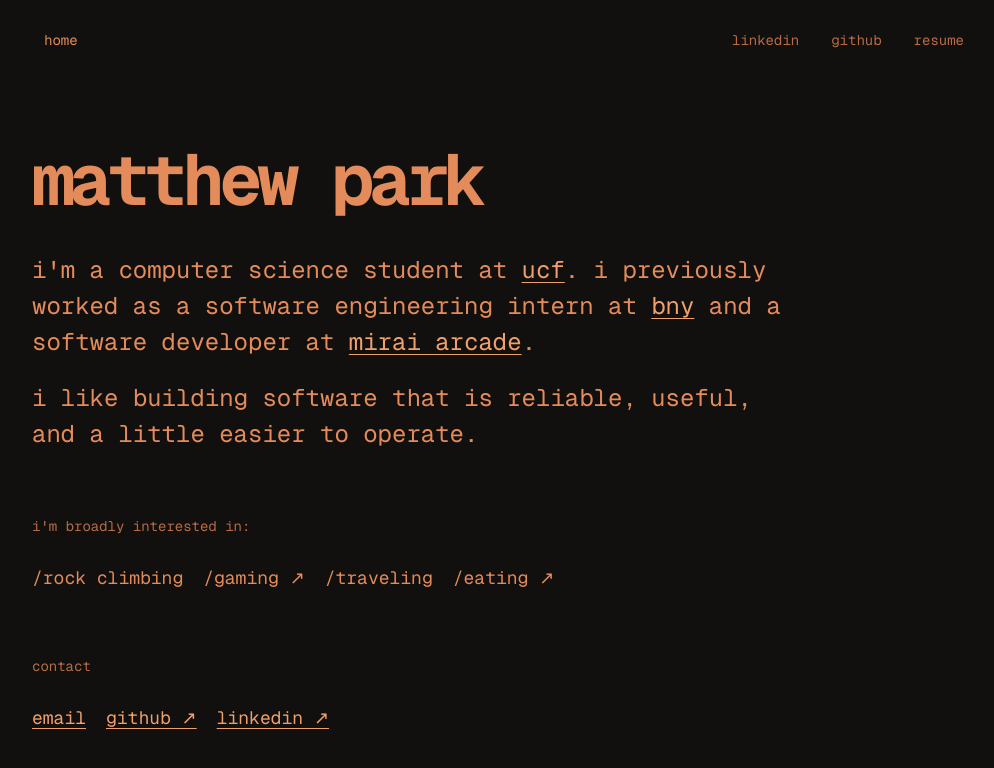
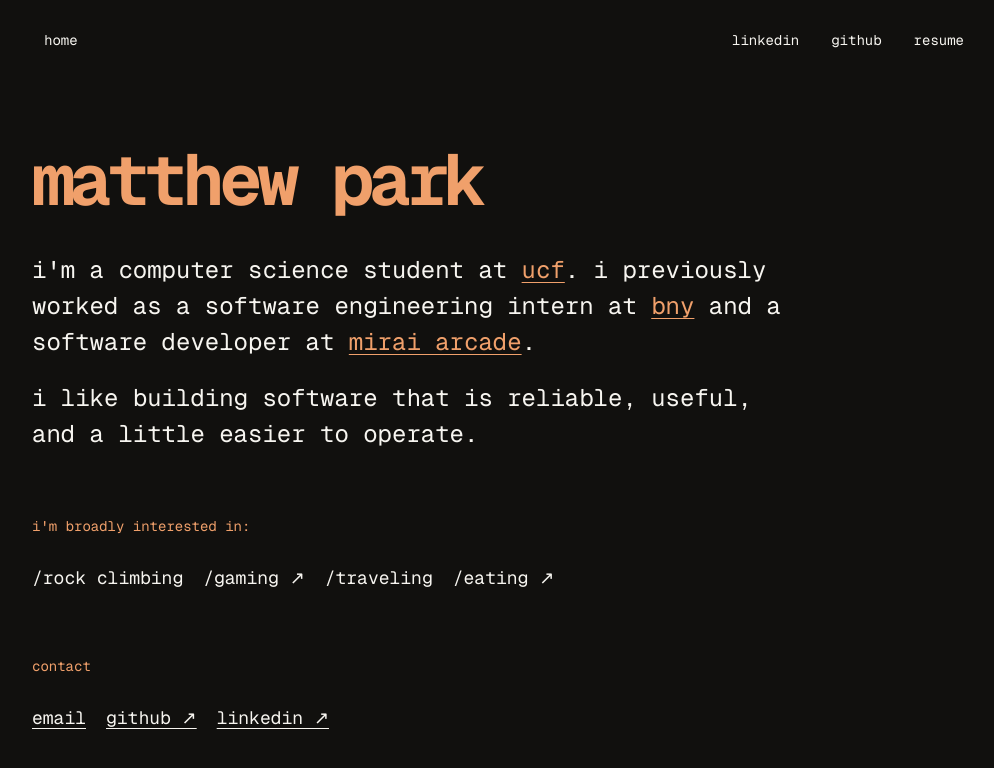
Before and after one commit to mpark019/portfolio, a Next.js app: page / in a window 1280 px wide. Shown: the top 768 px of the page, without its empty margins (136-1130 px from the left). Built offline with nearby package versions, Linux system fonts and the light colour scheme; a web font is replaced by a local one.

Commit message:
change theme colors

```diff
--- a/src/app/globals.css
+++ b/src/app/globals.css
@@ -2,7 +2,7 @@
 
 :root {
   --background: #11100e;
-  --foreground: #e38b5b;
+  --foreground: #f7f5f0;
 }
 
 @theme inline {
--- a/src/app/layout.tsx
+++ b/src/app/layout.tsx
@@ -24,7 +24,7 @@ export default function RootLayout({ children }: LayoutProps<"/">) {
       lang="en"
       className={`${geistSans.variable} ${geistMono.variable} h-full antialiased`}
     >
-      <body className="min-h-full bg-[#11100e] text-[#e38b5b]">
+      <body className="min-h-full bg-[#11100e] text-[#f7f5f0]">
         <div
           className="mx-auto min-h-full w-full max-w-5xl px-6 sm:px-10"
           data-scramble-root
--- a/src/app/page.tsx
+++ b/src/app/page.tsx
@@ -9,10 +9,10 @@ export default function Home() {
   return (
     <main className="max-w-4xl pb-12 pt-12 sm:pb-16 sm:pt-16">
       <section aria-labelledby="intro-heading" className="max-w-3xl" id="home">
-        <h1 className="font-mono text-5xl font-bold tracking-[-0.08em] sm:text-7xl" id="intro-heading">
+        <h1 className="font-mono text-5xl font-bold tracking-[-0.08em] text-[#f0a06b] sm:text-7xl" id="intro-heading">
           matthew park
         </h1>
-        <div className="mt-9 space-y-5 font-mono text-xl leading-8 text-[#e38b5b] sm:text-2xl sm:leading-9">
+        <div className="mt-9 space-y-5 font-mono text-xl leading-8 sm:text-2xl sm:leading-9">
           <p>
             i&apos;m a computer science student at{" "}
             <a className="text-[#f0a06b] underline decoration-1 underline-offset-4 transition-colors hover:text-[#ffd0ad]" href="https://www.ucf.edu" rel="noreferrer" target="_blank">
@@ -42,8 +42,8 @@ export default function Home() {
       </section>
 
       <section aria-labelledby="interests-heading" className="mt-14 scroll-mt-10 sm:mt-16" id="interests">
-        <p className="font-mono text-sm text-[#b86c45]">i&apos;m broadly interested in:</p>
-        <ul className="mt-7 flex flex-wrap gap-x-5 gap-y-3 font-mono text-lg text-[#e38b5b]">
+        <p className="font-mono text-sm text-[#f0a06b]">i&apos;m broadly interested in:</p>
+        <ul className="mt-7 flex flex-wrap gap-x-5 gap-y-3 font-mono text-lg">
           {interests.map((interest) => (
             <li key={interest}>
               {interest === "gaming" ? (
@@ -68,11 +68,11 @@ export default function Home() {
       </section>
 
       <section aria-labelledby="contact-heading" className="mt-14 scroll-mt-10 sm:mt-16" id="contact">
-        <p className="font-mono text-sm text-[#b86c45]">contact</p>
+        <p className="font-mono text-sm text-[#f0a06b]">contact</p>
         <div className="mt-7 flex flex-wrap gap-x-5 gap-y-3 font-mono text-lg">
-          <a className="text-[#f0a06b] underline decoration-1 underline-offset-4 transition-colors hover:text-[#ffd0ad]" href="mailto:mjpark019@gmail.com">email</a>
-          <a className="text-[#f0a06b] underline decoration-1 underline-offset-4 transition-colors hover:text-[#ffd0ad]" href="https://github.com/mpark019" rel="noreferrer" target="_blank">github ↗</a>
-          <a className="text-[#f0a06b] underline decoration-1 underline-offset-4 transition-colors hover:text-[#ffd0ad]" href="https://www.linkedin.com/in/matthew-park-b98ba1292/" rel="noreferrer" target="_blank">linkedin ↗</a>
+          <a className="underline decoration-1 underline-offset-4 transition-colors hover:text-[#ffd0ad]" href="mailto:mjpark019@gmail.com">email</a>
+          <a className="underline decoration-1 underline-offset-4 transition-colors hover:text-[#ffd0ad]" href="https://github.com/mpark019" rel="noreferrer" target="_blank">github ↗</a>
+          <a className="underline decoration-1 underline-offset-4 transition-colors hover:text-[#ffd0ad]" href="https://www.linkedin.com/in/matthew-park-b98ba1292/" rel="noreferrer" target="_blank">linkedin ↗</a>
         </div>
       </section>
     </main>
--- a/src/components/Header.tsx
+++ b/src/components/Header.tsx
@@ -7,12 +7,12 @@ const externalLinks = [
 export function Header() {
   return (
     <header className="flex items-center justify-between py-6">
-      <Link className="px-3 py-1.5 font-mono text-sm text-[#e38b5b] transition-colors hover:bg-[#2a1b14] hover:text-[#ffd0ad]" href="/">
+      <Link className="px-3 py-1.5 font-mono text-sm transition-colors hover:bg-[#2a1b14] hover:text-[#ffd0ad]" href="/">
         home
       </Link>
-      <nav aria-label="External links" className="flex flex-wrap justify-end gap-2 font-mono text-sm text-[#e38b5b]">
+      <nav aria-label="External links" className="flex flex-wrap justify-end gap-2 font-mono text-sm">
         {externalLinks.map((link) => (
-          <a className="px-3 py-1.5 text-[#b86c45] transition-colors hover:bg-[#2a1b14] hover:text-[#ffd0ad]" href={link.href} key={link.href} rel="noreferrer" target="_blank">
+          <a className="px-3 py-1.5 transition-colors hover:bg-[#2a1b14] hover:text-[#ffd0ad]" href={link.href} key={link.href} rel="noreferrer" target="_blank">
             {link.label}
           </a>
         ))}
```
